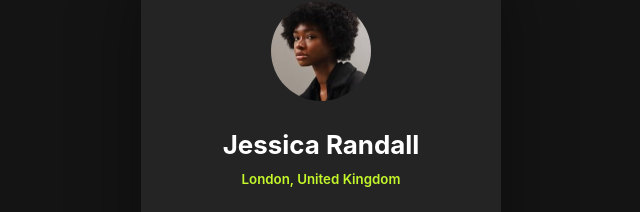
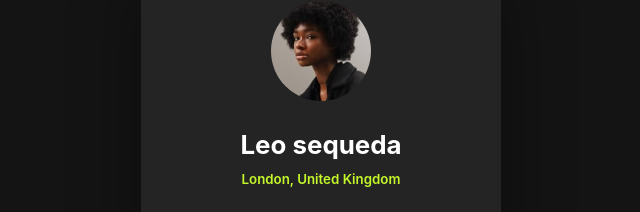
Before and after one commit to lesz24/social-links-profile-main, a plain HTML site: page index.html in a window 1280 px wide. Shown: the part 99-311 px from the top of the page, without its empty margins (319-959 px from the left). Drawn offline with Linux system fonts and the light colour scheme.

Commit message:
colocanco mi nombre

```diff
--- a/index.html
+++ b/index.html
@@ -13,7 +13,7 @@
   <main>
     <section class="profile-card" aria-label="Social links profile">
       <img class="profile-avatar" src="assets/images/avatar-jessica.jpeg" alt="Portrait of Jessica Randall">
-      <h1 class="profile-card__name">Jessica Randall</h1>
+      <h1 class="profile-card__name">Leo sequeda</h1>
       <p class="profile-card__location">London, United Kingdom</p>
       <p class="profile-card__bio">"Front-end developer and avid reader."</p>
 
```
